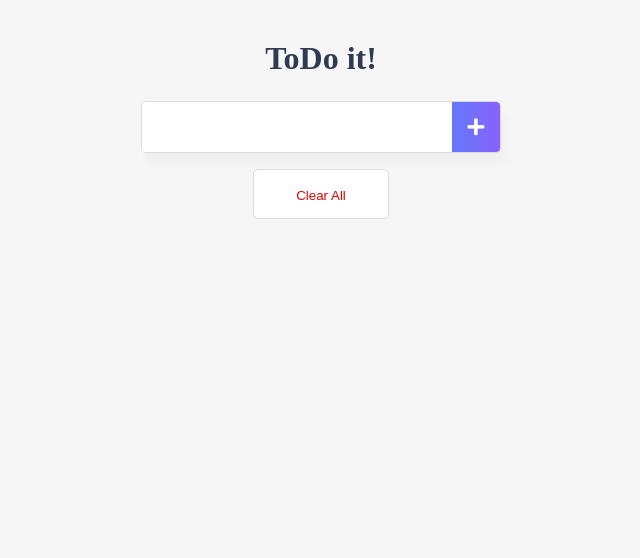
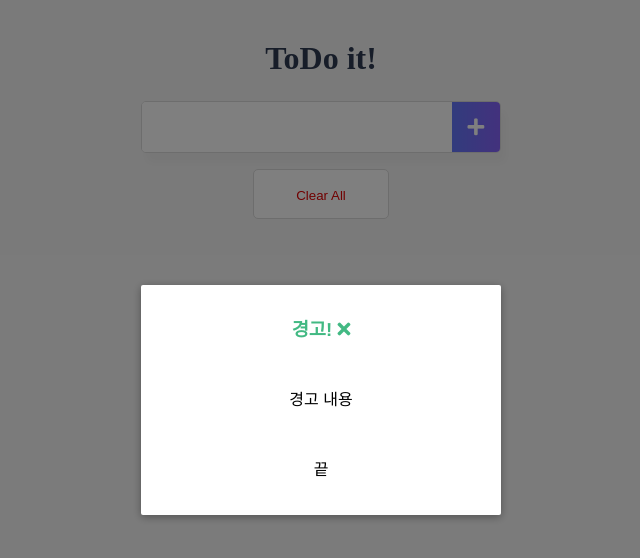
Before and after one commit to sunmermi/learning, a Vue app in the folder 300_Vue/vue-todo/: page / in a window 1280 px wide. Both pictures are taken after a click on the button 795 px from the left and 127 px from the top of the page. Shown: the top 558 px of the page, without its empty margins (319-959 px from the left). Built offline with nearby package versions, Linux system fonts and the light colour scheme.

Commit message:
섹션 4. Todo App - 사용자 경험 개선
- 모달 컴포넌트 등록
- slot
- 모달 컴포넌트 기능 구현
- 트랜지션 소개 및 구현

```diff
--- a/300_Vue/vue-todo/src/components/TodoInput.vue
+++ b/300_Vue/vue-todo/src/components/TodoInput.vue
@@ -7,15 +7,30 @@
     <button class="addContainer" v-on:click="addTodo">
       <i class="fas fa-plus addBtn"></i>
     </button>
+
+    <Modal v-if="showModal" @close="showModal = false">
+      <h3 slot="header">
+        경고!
+        <i class="fas fa-times closeModalBtn" @click="showModal = false"></i>
+      </h3>
+      <div slot="body">경고 내용</div>
+      <div slot="footer">끝</div>
+    </Modal>
   </div>
 </template>
 
 <script>
+import Modal from './common/Modal';
+
 export default {
   data: function(){
     return {
       newTodoItem: '',
+      showModal: false,
     }
+  },
+  components: {
+    Modal: Modal,
   },
   methods: {
     addTodo: function(){ // 저장하는 로직 수행후 인풋 초기화
@@ -24,6 +39,8 @@
         // addTodoItem이라는 이벤트가 this.newTodoItem 포함해서 상위로 올라감
         this.$emit('addTodoItem', this.newTodoItem);
         this.clearInput();
+      }else{
+        this.showModal = !this.showModal;
       }
     },
     clearInput: function(){
--- a/300_Vue/vue-todo/src/components/TodoList.vue
+++ b/300_Vue/vue-todo/src/components/TodoList.vue
@@ -1,7 +1,8 @@
 <template>
   <div>
     <!-- 인풋에 입력한 저장된 값을 보여줌 -->
-    <ul>
+    <!-- list : css클래스와 관련되어있음 -->
+    <transition-group name="list" tag="ul">
       <li class="shadow" v-for="(todoItem, index) in propsdata" :key="todoItem.item">
         <i
           class="checkBtn fas fa-check"
@@ -17,7 +18,7 @@
           <i class="fas fa-trash-alt"></i>
         </button>
       </li>
-    </ul>
+    </transition-group>
   </div>
 </template>
 
@@ -116,4 +117,15 @@
     opacity: 0;
     transform: translateY(30px);
   }
+
+  /* 리스트 아이템 트렌지션 */
+  .list-enter-active, .list-leave-active {
+    transition: all 1s;
+  }
+  .list-enter, .list-leave-to /* .list-leave-active below version 2.1.8 */ {
+    opacity: 0;
+    transform: translateY(30px);
+  }
+
+
 </style>
--- /dev/null
+++ b/300_Vue/vue-todo/src/components/common/Modal.vue
@@ -0,0 +1,103 @@
+<template>
+  <transition name="modal">
+    <div class="modal-mask">
+      <div class="modal-wrapper">
+        <div class="modal-container">
+
+          <div class="modal-header">
+            <slot name="header">
+              default header
+            </slot>
+          </div>
+
+          <div class="modal-body">
+            <slot name="body">
+              default body
+            </slot>
+          </div>
+
+          <div class="modal-footer">
+            <slot name="footer">
+              default footer
+              <button class="modal-default-button" @click="$emit('close')">
+                OK
+              </button>
+            </slot>
+          </div>
+        </div>
+      </div>
+    </div>
+  </transition>
+</template>
+
+<script>
+export default {
+
+}
+</script>
+
+<style>
+.modal-mask {
+  position: fixed;
+  z-index: 9998;
+  top: 0;
+  left: 0;
+  width: 100%;
+  height: 100%;
+  background-color: rgba(0, 0, 0, .5);
+  display: table;
+  transition: opacity .3s ease;
+}
+
+.modal-wrapper {
+  display: table-cell;
+  vertical-align: middle;
+}
+
+.modal-container {
+  width: 300px;
+  margin: 0px auto;
+  padding: 20px 30px;
+  background-color: #fff;
+  border-radius: 2px;
+  box-shadow: 0 2px 8px rgba(0, 0, 0, .33);
+  transition: all .3s ease;
+  font-family: Helvetica, Arial, sans-serif;
+}
+
+.modal-header h3 {
+  margin-top: 0;
+  color: #42b983;
+}
+
+.modal-body {
+  margin: 20px 0;
+}
+
+.modal-default-button {
+  float: right;
+}
+
+/*
+ * The following styles are auto-applied to elements with
+ * transition="modal" when their visibility is toggled
+ * by Vue.js.
+ *
+ * You can easily play with the modal transition by editing
+ * these styles.
+ */
+
+.modal-enter {
+  opacity: 0;
+}
+
+.modal-leave-active {
+  opacity: 0;
+}
+
+.modal-enter .modal-container,
+.modal-leave-active .modal-container {
+  -webkit-transform: scale(1.1);
+  transform: scale(1.1);
+}
+</style>
```
